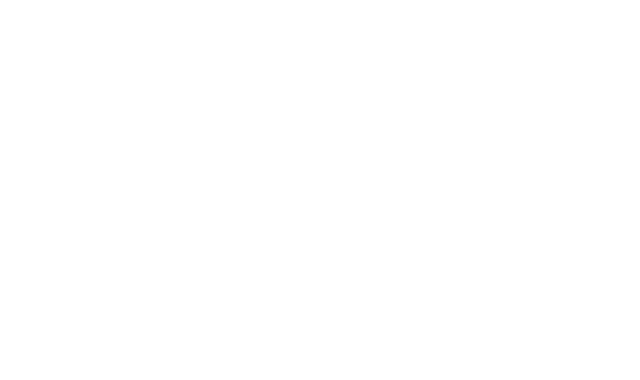
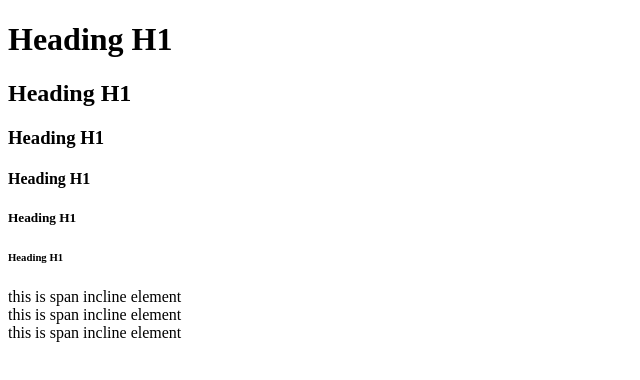
Before and after one commit to SaiTejaNarra/FrontEnd, a plain HTML site: page index.html in a window 1280 px wide. Shown: the whole page, without its empty margins (0-640 px from the left). Drawn offline with Linux system fonts and the light colour scheme.

Commit message:
first code

```diff
--- a/index.html
+++ b/index.html
@@ -5,5 +5,16 @@
     <meta name="viewport" content="width=device-width, initial-scale=1.0" />
     <title>Document</title>
   </head>
-  <body></body>
+  <body>
+    <h1>Heading H1</h1>
+    <h2>Heading H1</h2>
+    <h3>Heading H1</h3>
+    <h4>Heading H1</h4>
+    <h5>Heading H1</h5>
+    <h6>Heading H1</h6>
+
+    <span> this is span incline element</span><br />
+    <span> this is span incline element</span><br />
+    <span> this is span incline element</span>
+  </body>
 </html>
```
